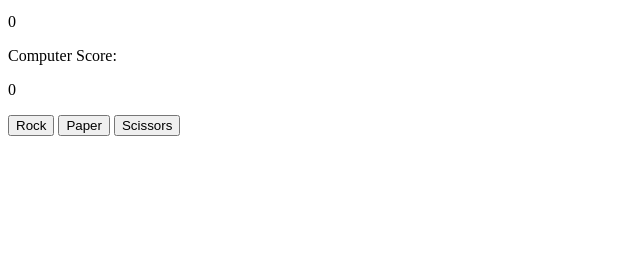
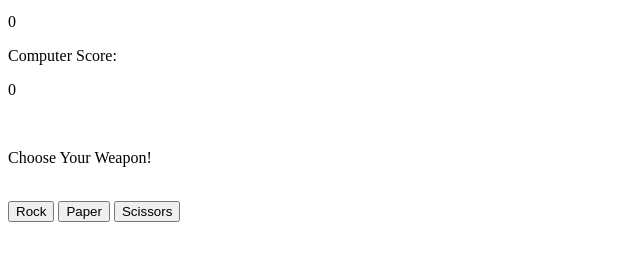
Before and after one commit to cah311/rock-paper-scissors, a plain HTML site: page index.html in a window 1280 px wide. Shown: the part 101-362 px from the top of the page, without its empty margins (0-640 px from the left). Drawn offline with Linux system fonts and the light colour scheme.

Commit message:
Add game comment text

```diff
--- a/index.html
+++ b/index.html
@@ -13,6 +13,9 @@
 
         <div id="plrScoreBoard"></div>
         <div id="cmpScoreBoard"></div>
+        <br>
+        <div id="gameCommentText"></div>
+        <br>
 
 
 
--- a/javaScript/index.js
+++ b/javaScript/index.js
@@ -5,9 +5,8 @@ let playerSelection;
 let computerSelection;
 let round = 0;
 
-//const container = document.getElementById('.scoareBoard');
-
-document.getElementById('.plrScoreBoard')
+//Generates Player Score Text
+document.getElementById('.plrScoreBoard');
 
 const plrTitle = document.createElement('p');
 plrTitle.classList.add('plrTitle');
@@ -16,8 +15,12 @@ const plrScore = document.createElement('p');
 plrScore.classList.add('plrScore');
 plrScore.textContent =  `${playerWins}`;
 
-document.getElementById('.cmpScoreBoard')
+plrScoreBoard.appendChild(plrTitle)
+plrScoreBoard.appendChild(plrScore)
 
+
+//Generates Computer Score Text
+document.getElementById('.cmpScoreBoard');
 
 const cmpTitle = document.createElement('p');
 cmpTitle.classList.add('cmpTitle');
@@ -26,13 +29,20 @@ const cmpScore = document.createElement('p');
 cmpScore.classList.add('cmpScore');
 cmpScore.textContent =  `${computerWins}`;
 
+cmpScoreBoard.appendChild(cmpTitle)
+cmpScoreBoard.appendChild(cmpScore)
 
 
-plrScoreBoard.appendChild(plrTitle)
-plrScoreBoard.appendChild(plrScore)
+//Create in-game text
+document.getElementById('.gameCommentText');
 
-cmpScoreBoard.appendChild(cmpTitle)
-cmpScoreBoard.appendChild(cmpScore)
+const gameText = document.createElement('p');
+gameText.classList.add('gameText');
+gameText.textContent = "Choose Your Weapon!"
+
+gameCommentText.appendChild(gameText);
+
+
 
 
 
```
